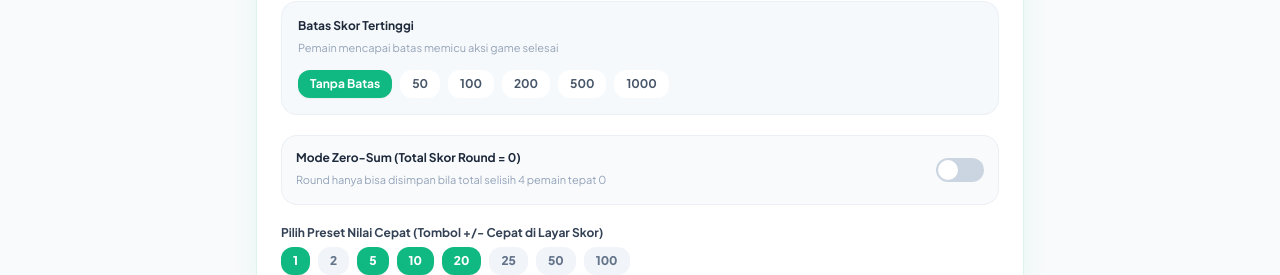
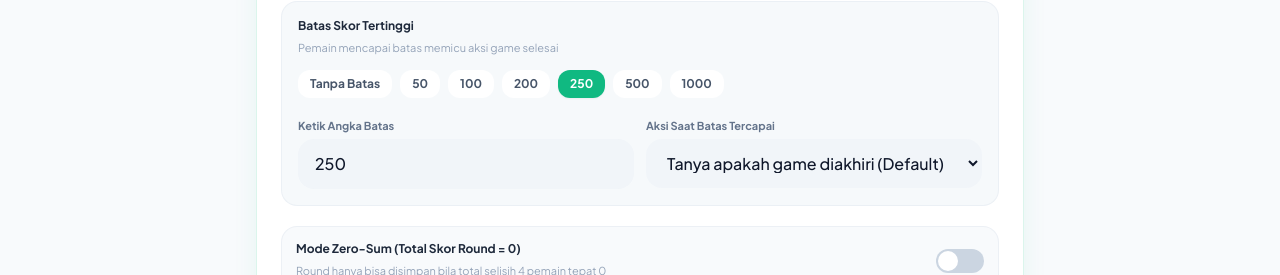
Before and after one commit to SuryandaraPutra/ceki-scoreboard, a Next.js app: page /game/new in a window 1280 px wide. Shown: the part 677-952 px from the top of the page. Built offline with nearby package versions, Linux system fonts and the light colour scheme; no server answers; the database is empty.

Commit message:
feat: ubah default quick score jadi 5, 15, 25 dan default top score jadi 250

```diff
--- a/app/api/games/route.ts
+++ b/app/api/games/route.ts
@@ -8,7 +8,7 @@ import { NextRequest, NextResponse } from 'next/server';
 import { db } from '@/lib/db';
 import { games, gamePlayers, players, rounds, roundScores } from '@/lib/schema';
 import { CreateGameSchema, makeError } from '@/lib/validations';
-import { getOrCreateSettings } from '@/lib/settings';
+import { getOrCreateSettings, parseQuickValues } from '@/lib/settings';
 import { calculateScores } from '@/lib/calc';
 import { eq, desc, sql, inArray } from 'drizzle-orm';
 
@@ -149,11 +149,15 @@ export async function POST(req: NextRequest) {
       scoreLimit:
         body.scoreLimit !== undefined
           ? body.scoreLimit
-          : appSettings.defaultScoreLimit,
+          : (appSettings.defaultScoreLimit ?? 250),
       scoreLimitAction:
         body.scoreLimitAction ?? appSettings.defaultScoreLimitAction,
       zeroSum: body.zeroSum ?? appSettings.defaultZeroSum,
-      quickValues: body.quickValues ?? [1, 5, 10, 20],
+      quickValues:
+        body.quickValues ??
+        (appSettings.defaultQuickValues
+          ? parseQuickValues(appSettings.defaultQuickValues)
+          : [5, 15, 25]),
       targetRounds: body.targetRounds,
     });
 
--- a/app/api/import/route.ts
+++ b/app/api/import/route.ts
@@ -97,7 +97,7 @@ export async function POST(req: NextRequest) {
               quickValues:
                 typeof g.quickValues === 'string'
                   ? g.quickValues
-                  : JSON.stringify(g.quickValues ?? [1, 5, 10, 20]),
+                  : JSON.stringify(g.quickValues ?? [5, 15, 25]),
               targetRounds: g.targetRounds ?? null,
               startedAt: g.startedAt ?? sql`(unixepoch())`,
               finishedAt: g.finishedAt ?? null,
@@ -176,7 +176,7 @@ export async function POST(req: NextRequest) {
               defaultQuickValues:
                 typeof s.defaultQuickValues === 'string'
                   ? s.defaultQuickValues
-                  : JSON.stringify(s.defaultQuickValues ?? [1, 5, 10, 20]),
+                  : JSON.stringify(s.defaultQuickValues ?? [5, 15, 25]),
               roundScoreMin: s.roundScoreMin ?? -9999,
               roundScoreMax: s.roundScoreMax ?? 9999,
               defaultZeroSum: Boolean(s.defaultZeroSum),
--- a/app/api/settings/route.ts
+++ b/app/api/settings/route.ts
@@ -19,7 +19,7 @@ export async function GET() {
     const currentSettings = await getOrCreateSettings();
 
     // Parse JSON string field quickValues
-    let quickValues = [1, 5, 10, 20];
+    let quickValues = [5, 15, 25];
     try {
       quickValues = JSON.parse(currentSettings.defaultQuickValues);
     } catch {
@@ -94,7 +94,7 @@ export async function PUT(req: NextRequest) {
       .where(eq(settings.id, current.id))
       .returning();
 
-    let quickValues = [1, 5, 10, 20];
+    let quickValues = [5, 15, 25];
     try {
       quickValues = JSON.parse(updated.defaultQuickValues);
     } catch {
--- a/app/game/new/page.tsx
+++ b/app/game/new/page.tsx
@@ -36,14 +36,50 @@ export default function NewGamePage() {
     settings?.defaultWinCondition ?? 'highest'
   );
   const [scoreLimit, setScoreLimit] = useState<string>(
-    settings?.defaultScoreLimit ? String(settings.defaultScoreLimit) : ''
+    settings?.defaultScoreLimit !== undefined && settings?.defaultScoreLimit !== null
+      ? String(settings.defaultScoreLimit)
+      : '250'
   );
   const [scoreLimitAction, setScoreLimitAction] = useState<'notify' | 'ask' | 'auto'>(
     settings?.defaultScoreLimitAction ?? 'ask'
   );
   const [zeroSum, setZeroSum] = useState<boolean>(settings?.defaultZeroSum ?? false);
-  const [quickValues, setQuickValues] = useState<number[]>([1, 5, 10, 20]);
+  const [quickValues, setQuickValues] = useState<number[]>(
+    settings?.defaultQuickValues && settings.defaultQuickValues.length > 0
+      ? settings.defaultQuickValues
+      : [5, 15, 25]
+  );
   const [targetRounds, setTargetRounds] = useState<string>('');
+
+  // Sinkronisasi state saat settings dimuat
+  React.useEffect(() => {
+    if (settings) {
+      if (settings.defaultScoreLimit !== undefined && settings.defaultScoreLimit !== null) {
+        setScoreLimit(String(settings.defaultScoreLimit));
+      } else {
+        setScoreLimit('250');
+      }
+      if (
+        settings.defaultQuickValues &&
+        Array.isArray(settings.defaultQuickValues) &&
+        settings.defaultQuickValues.length > 0
+      ) {
+        setQuickValues(settings.defaultQuickValues);
+      }
+      if (settings.defaultInitialScore !== undefined) {
+        setInitialScore(settings.defaultInitialScore);
+      }
+      if (settings.defaultWinCondition) {
+        setWinCondition(settings.defaultWinCondition);
+      }
+      if (settings.defaultScoreLimitAction) {
+        setScoreLimitAction(settings.defaultScoreLimitAction);
+      }
+      if (settings.defaultZeroSum !== undefined) {
+        setZeroSum(settings.defaultZeroSum);
+      }
+    }
+  }, [settings]);
 
   const [isSubmitting, setIsSubmitting] = useState(false);
   const [isPlayerModalOpen, setIsPlayerModalOpen] = useState(false);
--- a/app/settings/page.tsx
+++ b/app/settings/page.tsx
@@ -54,13 +54,13 @@ export default function SettingsPage() {
   // Form State
   const [defaultInitialScore, setDefaultInitialScore] = useState<number>(0);
   const [defaultWinCondition, setDefaultWinCondition] = useState<'highest' | 'lowest'>('highest');
-  const [defaultScoreLimit, setDefaultScoreLimit] = useState<string>('');
+  const [defaultScoreLimit, setDefaultScoreLimit] = useState<string>('250');
   const [defaultScoreLimitAction, setDefaultScoreLimitAction] = useState<'notify' | 'ask' | 'auto'>('ask');
   const [defaultZeroSum, setDefaultZeroSum] = useState<boolean>(false);
   const [vibration, setVibration] = useState<boolean>(true);
   const [roundScoreMin, setRoundScoreMin] = useState<number>(-9999);
   const [roundScoreMax, setRoundScoreMax] = useState<number>(9999);
-  const [defaultQuickValues, setDefaultQuickValues] = useState<number[]>([1, 5, 10, 20]);
+  const [defaultQuickValues, setDefaultQuickValues] = useState<number[]>([5, 15, 25]);
 
   const [isSaving, setIsSaving] = useState(false);
   const [isResetConfirmOpen, setIsResetConfirmOpen] = useState(false);
@@ -74,13 +74,21 @@ export default function SettingsPage() {
     if (settings) {
       setDefaultInitialScore(settings.defaultInitialScore ?? 0);
       setDefaultWinCondition(settings.defaultWinCondition ?? 'highest');
-      setDefaultScoreLimit(settings.defaultScoreLimit ? String(settings.defaultScoreLimit) : '');
+      setDefaultScoreLimit(
+        settings.defaultScoreLimit !== undefined && settings.defaultScoreLimit !== null
+          ? String(settings.defaultScoreLimit)
+          : '250'
+      );
       setDefaultScoreLimitAction(settings.defaultScoreLimitAction ?? 'ask');
       setDefaultZeroSum(settings.defaultZeroSum ?? false);
       setVibration(settings.vibration ?? true);
       setRoundScoreMin(settings.roundScoreMin ?? -9999);
       setRoundScoreMax(settings.roundScoreMax ?? 9999);
-      setDefaultQuickValues(settings.defaultQuickValues ?? [1, 5, 10, 20]);
+      setDefaultQuickValues(
+        settings.defaultQuickValues && settings.defaultQuickValues.length > 0
+          ? settings.defaultQuickValues
+          : [5, 15, 25]
+      );
     }
   }, [settings]);
 
@@ -313,6 +321,63 @@ export default function SettingsPage() {
                 {val}
               </button>
             ))}
+          </div>
+          {defaultScoreLimit !== '' && (
+            <div className="mt-2 max-w-xs">
+              <span className="text-[11px] text-slate-400 block mb-1">Ketik Angka Batas Skor</span>
+              <input
+                type="number"
+                value={defaultScoreLimit}
+                onChange={(e) => setDefaultScoreLimit(e.target.value)}
+                min={1}
+                max={99999}
+                className="input-field text-xs py-2"
+              />
+            </div>
+          )}
+        </div>
+
+        {/* Preset Nilai Cepat Default */}
+        <div>
+          <label className="block text-xs font-bold text-slate-700 dark:text-slate-300 mb-1.5">
+            Preset Nilai Cepat Default (Tombol +/- Cepat di Layar Skor)
+          </label>
+          <p className="text-[11px] text-slate-400 mb-2">
+            Pilih nilai preset default untuk tombol tambah/kurang cepat (mis. 5, 15, 25)
+          </p>
+          <div className="flex flex-wrap gap-2">
+            {QUICK_VALUE_PRESETS.map((val) => {
+              const isSelected = defaultQuickValues.includes(val);
+              return (
+                <button
+                  key={val}
+                  type="button"
+                  onClick={() => {
+                    setDefaultQuickValues((prev) => {
+                      if (prev.includes(val)) {
+                        if (prev.length <= 1) {
+                          toast.warning('Minimal 1 nilai preset cepat');
+                          return prev;
+                        }
+                        return prev.filter((v) => v !== val);
+                      }
+                      if (prev.length >= 8) {
+                        toast.warning('Maksimal 8 preset nilai cepat');
+                        return prev;
+                      }
+                      return [...prev, val].sort((a, b) => a - b);
+                    });
+                  }}
+                  className={`px-3 py-1.5 rounded-xl text-xs font-extrabold transition-all ${
+                    isSelected
+                      ? 'bg-emerald-500 text-white shadow-sm'
+                      : 'bg-slate-100 dark:bg-slate-800 text-slate-500 hover:bg-slate-200'
+                  }`}
+                >
+                  {val}
+                </button>
+              );
+            })}
           </div>
         </div>
 
--- a/lib/calc.ts
+++ b/lib/calc.ts
@@ -402,5 +402,5 @@ export function parseQuickValues(jsonStr: string): number[] {
   } catch {
     // Jika gagal parse, gunakan default
   }
-  return [1, 5, 10, 20];
+  return [5, 15, 25];
 }
--- a/lib/constants.ts
+++ b/lib/constants.ts
@@ -15,13 +15,13 @@ export const PLAYER_COLOR_OPTIONS = [
 ];
 
 /** Preset nilai cepat default */
-export const DEFAULT_QUICK_VALUES = [1, 5, 10, 20];
+export const DEFAULT_QUICK_VALUES = [5, 15, 25];
 
 /** Preset nilai cepat yang bisa dipilih */
-export const QUICK_VALUE_PRESETS = [1, 2, 5, 10, 20, 25, 50, 100];
+export const QUICK_VALUE_PRESETS = [1, 2, 5, 10, 15, 20, 25, 50, 100];
 
 /** Preset batas skor */
-export const SCORE_LIMIT_PRESETS = [50, 100, 200, 500, 1000];
+export const SCORE_LIMIT_PRESETS = [50, 100, 200, 250, 500, 1000];
 
 /** Pesan konfirmasi standar */
 export const CONFIRM_MESSAGES = {
--- a/lib/schema.ts
+++ b/lib/schema.ts
@@ -63,14 +63,14 @@ export const games = sqliteTable('games', {
   winCondition: text('win_condition').notNull().default('highest'),
   /** Skor awal tiap pemain */
   initialScore: integer('initial_score').notNull().default(0),
-  /** Batas skor tertinggi opsional (null = tidak ada batas) */
-  scoreLimit: integer('score_limit'),
+  /** Batas skor tertinggi opsional (default 250) */
+  scoreLimit: integer('score_limit').default(250),
   /** Aksi saat batas tercapai: 'notify' | 'ask' | 'auto' */
   scoreLimitAction: text('score_limit_action').notNull().default('ask'),
   /** Mode zero-sum: total skor semua pemain dalam satu round harus = 0 */
   zeroSum: integer('zero_sum', { mode: 'boolean' }).notNull().default(false),
-  /** Preset nilai cepat, disimpan sebagai JSON string, mis. "[1,5,10,20]" */
-  quickValues: text('quick_values').notNull().default('[1,5,10,20]'),
+  /** Preset nilai cepat, disimpan sebagai JSON string, mis. "[5,15,25]" */
+  quickValues: text('quick_values').notNull().default('[5,15,25]'),
   /** Target jumlah round (opsional) */
   targetRounds: integer('target_rounds'),
   startedAt: integer('started_at')
@@ -169,8 +169,8 @@ export const roundScores = sqliteTable(
 // ─────────────────────────────────────────────
 export const settings = sqliteTable('settings', {
   id: integer('id').primaryKey({ autoIncrement: true }),
-  /** Batas skor default untuk game baru (null = tidak ada batas) */
-  defaultScoreLimit: integer('default_score_limit'),
+  /** Batas skor default untuk game baru (default 250) */
+  defaultScoreLimit: integer('default_score_limit').default(250),
   /** Aksi batas skor default */
   defaultScoreLimitAction: text('default_score_limit_action')
     .notNull()
@@ -184,7 +184,7 @@ export const settings = sqliteTable('settings', {
   /** Preset nilai cepat default (JSON string) */
   defaultQuickValues: text('default_quick_values')
     .notNull()
-    .default('[1,5,10,20]'),
+    .default('[5,15,25]'),
   /** Batas nilai per round: min dan max (JSON string) */
   roundScoreMin: integer('round_score_min').notNull().default(-9999),
   roundScoreMax: integer('round_score_max').notNull().default(9999),
--- a/lib/settings.ts
+++ b/lib/settings.ts
@@ -5,14 +5,15 @@
 
 import { db, ensureDbSchema } from './db';
 import { settings } from './schema';
+import { eq } from 'drizzle-orm';
 
 /** Nilai default settings */
 export const DEFAULT_SETTINGS = {
-  defaultScoreLimit: null,
+  defaultScoreLimit: 250,
   defaultScoreLimitAction: 'ask' as const,
   defaultWinCondition: 'highest' as const,
   defaultInitialScore: 0,
-  defaultQuickValues: '[1,5,10,20]',
+  defaultQuickValues: '[5,15,25]',
   roundScoreMin: -9999,
   roundScoreMax: 9999,
   defaultZeroSum: false,
@@ -29,7 +30,24 @@ export async function getOrCreateSettings() {
     const existing = await db.select().from(settings).limit(1);
 
     if (existing.length > 0) {
-      return existing[0];
+      const current = existing[0];
+      // Jika baris settings lama masih null untuk score limit atau '[1,5,10,20]', otomatis perbarui ke default baru
+      if (current.defaultScoreLimit === null || current.defaultQuickValues === '[1,5,10,20]') {
+        const updates: Partial<typeof current> = {};
+        if (current.defaultScoreLimit === null) {
+          updates.defaultScoreLimit = 250;
+        }
+        if (current.defaultQuickValues === '[1,5,10,20]' || !current.defaultQuickValues) {
+          updates.defaultQuickValues = '[5,15,25]';
+        }
+        try {
+          await db.update(settings).set(updates).where(eq(settings.id, current.id));
+          return { ...current, ...updates };
+        } catch {
+          return { ...current, ...updates };
+        }
+      }
+      return current;
     }
 
     // Buat settings default
@@ -48,7 +66,23 @@ export async function getOrCreateSettings() {
     ) {
       await ensureDbSchema();
       const existing = await db.select().from(settings).limit(1);
-      if (existing.length > 0) return existing[0];
+      if (existing.length > 0) {
+        const current = existing[0];
+        if (current.defaultScoreLimit === null || current.defaultQuickValues === '[1,5,10,20]') {
+          const updates: Partial<typeof current> = {};
+          if (current.defaultScoreLimit === null) updates.defaultScoreLimit = 250;
+          if (current.defaultQuickValues === '[1,5,10,20]' || !current.defaultQuickValues) {
+            updates.defaultQuickValues = '[5,15,25]';
+          }
+          try {
+            await db.update(settings).set(updates).where(eq(settings.id, current.id));
+            return { ...current, ...updates };
+          } catch {
+            return { ...current, ...updates };
+          }
+        }
+        return current;
+      }
       const [created] = await db
         .insert(settings)
         .values(DEFAULT_SETTINGS)
@@ -71,5 +105,5 @@ export function parseQuickValues(jsonStr: string): number[] {
   } catch {
     // Jika gagal parse, gunakan default
   }
-  return [1, 5, 10, 20];
+  return [5, 15, 25];
 }
--- a/lib/validations.ts
+++ b/lib/validations.ts
@@ -73,7 +73,7 @@ export const CreateGameSchema = z.object({
     .min(1, 'Batas skor minimal 1')
     .max(99999, 'Batas skor maksimal 99999')
     .nullable()
-    .optional(),
+    .default(250),
   scoreLimitAction: z
     .enum(['notify', 'ask', 'auto'], {
       errorMap: () => ({
@@ -86,7 +86,7 @@ export const CreateGameSchema = z.object({
     .array(z.number().int().positive())
     .min(1, 'Minimal 1 nilai preset')
     .max(8, 'Maksimal 8 nilai preset')
-    .default([1, 5, 10, 20]),
+    .default([5, 15, 25]),
   targetRounds: z
     .number()
     .int()
```
Also changed, not shown: components/game/ScoreCard.tsx (+6 -1 lines), lib/db.ts (+4 -4 lines).
